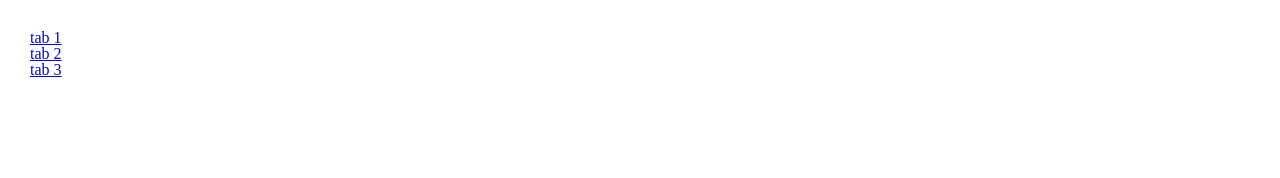
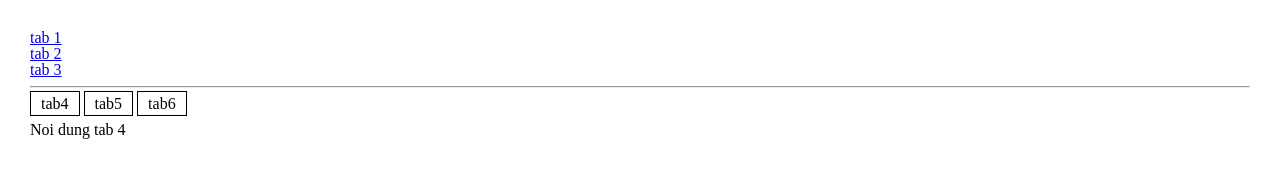
Before and after one commit to UyenPun/hove_focus_active_checked, a plain HTML site: page index.html in a window 1280 px wide. Drawn offline with Linux system fonts and the light colour scheme.

Commit message:
add check input

```diff
--- a/index.html
+++ b/index.html
@@ -9,6 +9,7 @@
 </head>
 
 <body>
+  <!--  -->
   <ul>
     <li><a href="#tab1">tab 1</a></li>
     <li><a href="#tab2">tab 2</a></li>
@@ -19,6 +20,25 @@
     <div id="tab2">Noi dung tab 2</div>
     <div id="tab3">Noi dung tab 3</div>
   </div>
+
+  <hr>
+
+  <!-- checked -->
+  <label for="tab4">tab4</label>
+  <label for="tab5">tab5</label>
+  <label for="tab6">tab6</label>
+
+  <div id="tab-contents">
+    <input type="radio" id="tab4" name="tabs" checked>
+    <div>Noi dung tab 4</div>
+
+    <input type="radio" id="tab5" name="tabs">
+    <div>Noi dung tab 5</div>
+
+    <input type="radio" id="tab6" name="tabs">
+    <div>Noi dung tab 6</div>
+  </div>
+
 </body>
 
 </html>
--- a/style.css
+++ b/style.css
@@ -134,3 +134,22 @@ body {
 #tab-content > div:target {
   display: block;
 }
+
+/* checked */
+label {
+  border: 1px solid black;
+  padding: 3px 10px;
+}
+
+#tab-contents > div {
+  margin-top: 10px;
+  display: none;
+}
+
+#tab-contents > input {
+  display: none;
+}
+
+#tab-contents > input:checked + div {
+  display: block;
+}
```
